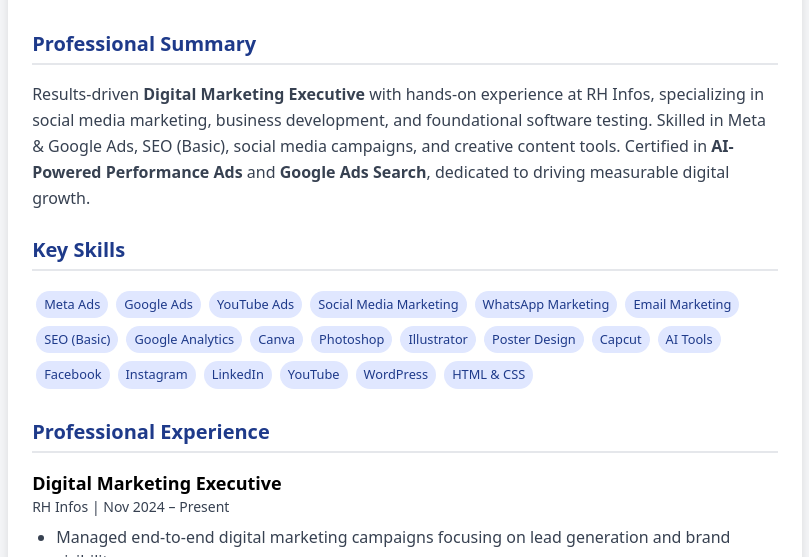
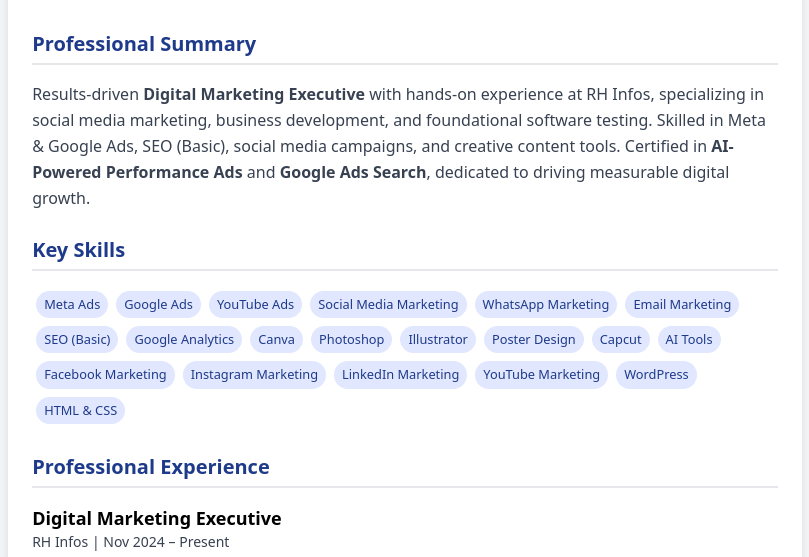
Before and after one commit to MuhammadhAnsar/Resume, a plain HTML site: page index.html in a window 1280 px wide. Shown: the part 167-724 px from the top of the page, without its empty margins (235-1044 px from the left). Drawn offline with nearby package versions, Linux system fonts and the light colour scheme.

Commit message:
Update index.html

```diff
--- a/index.html
+++ b/index.html
@@ -98,10 +98,10 @@
       <span class="skill-badge">Capcut</span>
       <span class="skill-badge">AI Tools</span>
       <!-- Platforms -->
-      <span class="skill-badge">Facebook</span>
-      <span class="skill-badge">Instagram</span>
-      <span class="skill-badge">LinkedIn</span>
-      <span class="skill-badge">YouTube</span>
+      <span class="skill-badge">Facebook Marketing</span>
+      <span class="skill-badge">Instagram Marketing</span>
+      <span class="skill-badge">LinkedIn Marketing</span>
+      <span class="skill-badge">YouTube Marketing</span>
       <span class="skill-badge">WordPress</span>
       <span class="skill-badge">HTML & CSS</span>
     </div>
```
